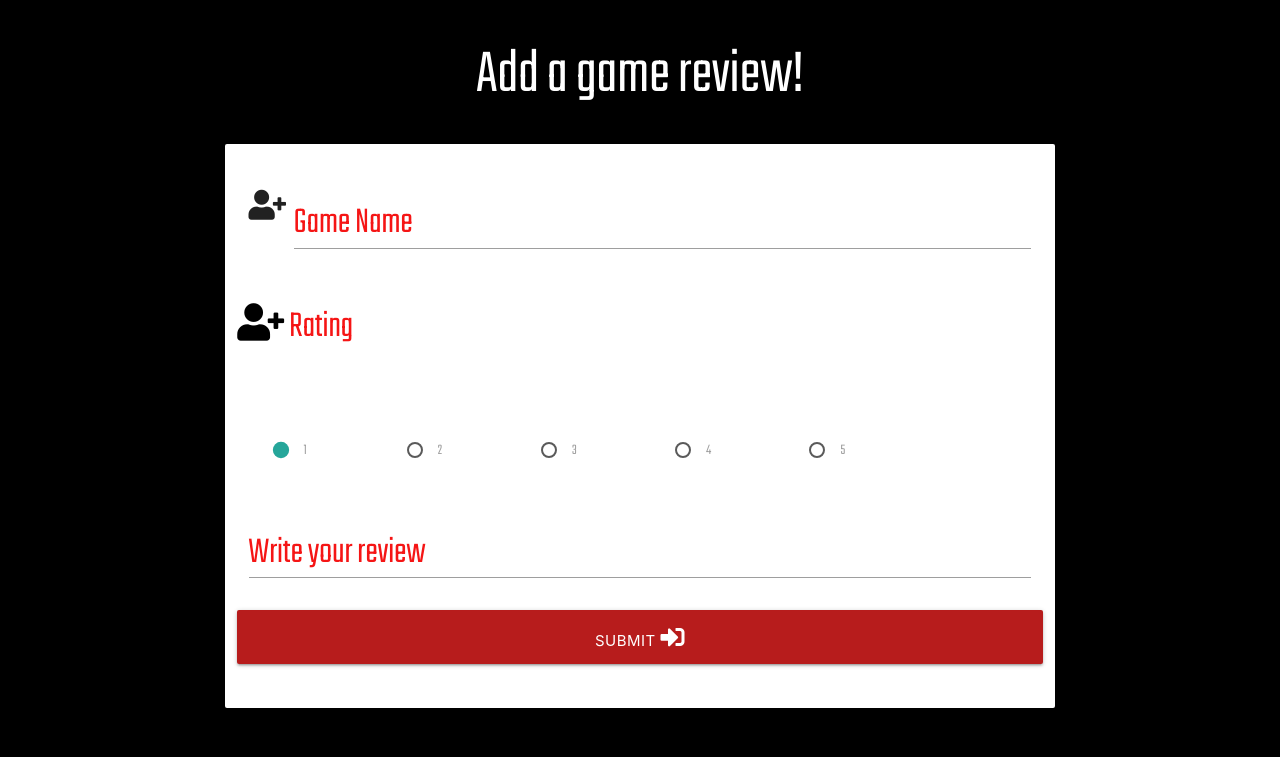
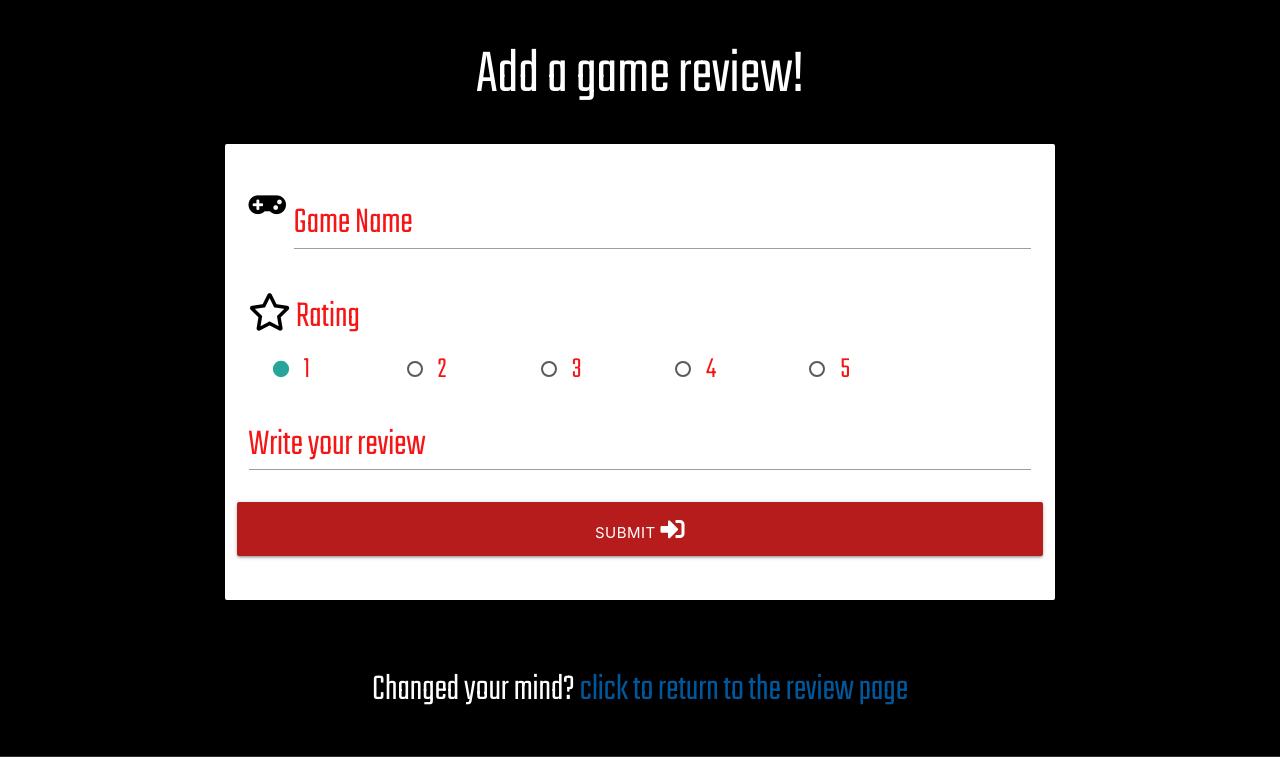
Before and after one commit to Code-Institute-Submissions/joshhunt1991-Milestone_3_AprResub, a Flask app: page /add_game in a window 1280 px wide. Shown: the part 64-821 px from the top of the page. Run offline with Flask 2, Linux system fonts and the light colour scheme; data that the repository does not hold is empty; some libraries are stand-ins or nearby versions.

Commit message:
styled review form

```diff
--- a/static/css/style.css
+++ b/static/css/style.css
@@ -51,7 +51,6 @@ nav ul a {
 }
 
 /* general */
-
 .center {
     margin: 0 auto;
 }
@@ -113,6 +112,18 @@ p {
 .star-div {
     position: relative;
     left: 20px;
+}
+
+.rating-label-div {
+    height: 30px;
+    margin-bottom: 0px;
+    position: relative;
+    top: -15px;
+}
+
+.star-div {
+    position: relative;
+    top: 30px;
 }
 /* images */
 
--- a/templates/add_game.html
+++ b/templates/add_game.html
@@ -13,21 +13,23 @@
             <!-- game name -->
             <div class="row">
                 <div class="input-field col s12">
-                    <i class="fas fa-user-plus prefix"></i>
+                    <i class="fas fa-gamepad prefix black-text"></i>
                     <input id="game_name" name="game_name" type="text" minlength="3" maxlength="50" class="validate form-input" required>
                     <label class="form-text" for="game_name">Game Name</label>
                 </div>
             </div>
             <!-- number of stars -->
-            <div class="row">
-            <p class="form-text"><i class="fas fa-user-plus prefix black-text"></i>  Rating</p>
+            <div class="row rating-label-div">
+                <div class="col s12 rating-label-div">
+            <p class="form-text"><i class="far fa-star black-text"></i>  Rating</p>
+                </div>
             </div>
             <div class="row star-div">
                 <div class="col s2">
                 <p>
                     <label for="1">
                         <input id="1" name="rating" type="radio" value="1" checked />
-                        <span>1</span>
+                        <span class="form-text">1</span>
                     </label>
                 </p>
                 </div>
@@ -35,7 +37,7 @@
                 <p>
                     <label for="2">
                         <input id="2" name="rating" type="radio" value="2"/>
-                        <span>2</span>
+                        <span class="form-text">2</span>
                     </label>
                 </p>
                 </div>
@@ -43,7 +45,7 @@
                 <p>
                     <label for="3">
                         <input id="3" name="rating" type="radio" value="3"/>
-                        <span>3</span>
+                        <span class="form-text">3</span>
                     </label>
                 </p>
                 </div>
@@ -51,7 +53,7 @@
                 <p>
                     <label for="4">
                         <input id="4" name="rating" type="radio" value="4"/>
-                        <span>4</span>
+                        <span class="form-text">4</span>
                     </label>
                 </p>
                 </div>
@@ -59,7 +61,7 @@
                 <p>
                     <label for="5">
                         <input id="5" name="rating" type="radio" value="5"/>
-                        <span>5</span>
+                        <span class="form-text">5</span>
                     </label>
                 </p>
                 </div>
```
